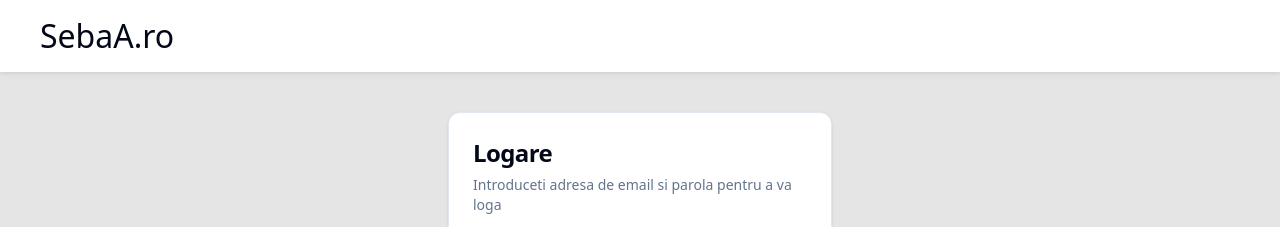
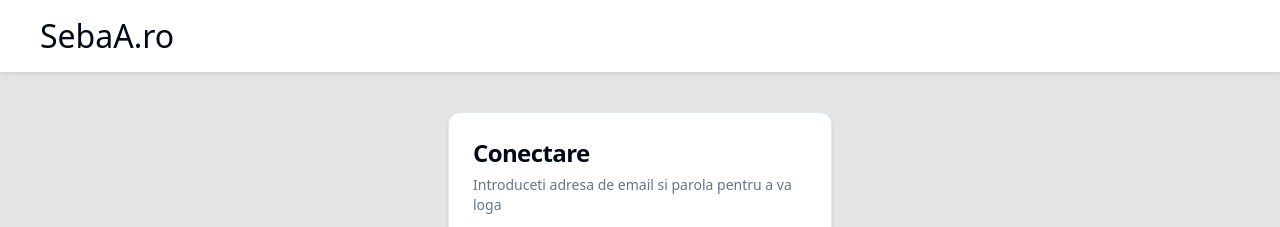
Before and after one commit to OvidiuAndrei98/seba.ro-dev-frontend, a Next.js app: page / in a window 1280 px wide. Shown: the top 227 px of the page. Built offline with nearby package versions, Linux system fonts and the light colour scheme; no server answers; what @shopify/shopify-api would draw is missing.

Commit message:
Update login-form.tsx

```diff
--- a/components/login-form.tsx
+++ b/components/login-form.tsx
@@ -61,7 +61,7 @@
         <div className={cn("flex flex-col gap-6")}>
           <Card>
             <CardHeader>
-              <CardTitle className="text-2xl">Logare</CardTitle>
+              <CardTitle className="text-2xl">Conectare</CardTitle>
               <CardDescription>
                 Introduceti adresa de email si parola pentru a va loga
               </CardDescription>
```
